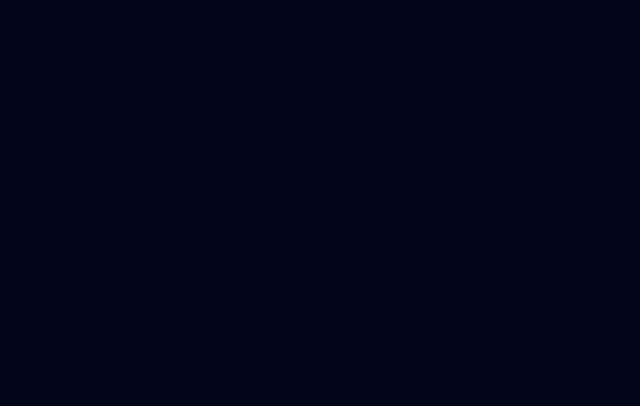
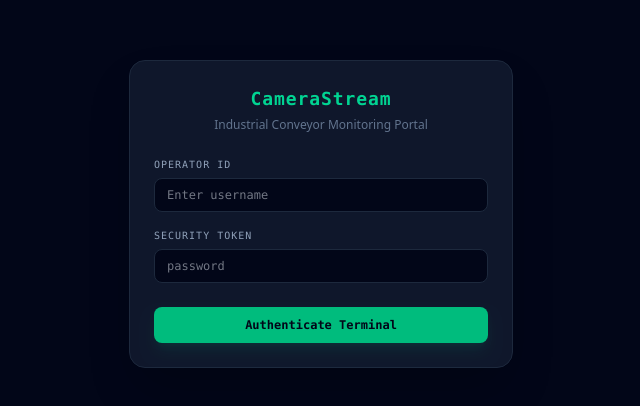
Before and after one commit to hyacintho-caelum/CameraStream-Frontend, a Next.js app: page /login in a window 1280 px wide. Shown: the part 186-592 px from the top of the page, without its empty margins (319-959 px from the left). Built offline with nearby package versions, Linux system fonts and the light colour scheme.

Commit message:
fixed login screen

```diff
--- a/app/login/page.tsx
+++ b/app/login/page.tsx
@@ -1,12 +1,19 @@
 'use client';
 
-import { useState } from 'react';
+import { useState, useEffect } from 'react';
 
 export default function LoginPage() {
   const [username, setUsername] = useState('');
   const [password, setPassword] = useState('');
   const [error, setError] = useState('');
   const [loading, setLoading] = useState(false);
+  const [isMounted, setIsMounted] = useState(false);
+
+  // 🚀 CRITICAL SCRIPT HYDRATION FIX:
+  // Forces the engine to wait until your laptop browser is 100% ready before painting layout containers!
+  useEffect(() => {
+    setIsMounted(true);
+  }, []);
 
   const handleLogin = async (e: React.FormEvent) => {
     e.preventDefault();
@@ -14,8 +21,9 @@ export default function LoginPage() {
     setLoading(true);
 
     try {
-      // DYNAMIC ROUTE FIX: Forces laptop to query the hosting PC network origin
-      const res = await fetch(`${window.location.origin}/api/auth`, {
+      const targetOrigin = typeof window !== 'undefined' ? window.location.origin : '';
+
+      const res = await fetch(`${targetOrigin}/api/auth`, {
         method: 'POST',
         headers: { 'Content-Type': 'application/json' },
         body: JSON.stringify({ username, password }),
@@ -24,7 +32,9 @@ export default function LoginPage() {
       const data = await res.json();
 
       if (res.ok && data.success) {
-        window.location.replace('/');
+        if (typeof window !== 'undefined') {
+          window.location.replace('/');
+        }
       } else {
         setError(data.message || 'Authentication rejected.');
       }
@@ -33,7 +43,18 @@ export default function LoginPage() {
     } finally {
       setLoading(false);
     }
+  };
 
+  // While the browser prepares the engine assets, show a clean, native loading text
+  if (!isMounted) {
+    return (
+      <div className="min-h-screen bg-slate-950 flex items-center justify-center font-mono text-xs text-slate-500">
+        INITIALIZING SECURITY GATEWAY MODULE...
+      </div>
+    );
+  }
+
+  return (
     <div className="min-h-screen bg-slate-950 flex items-center justify-center p-4 text-white font-sans">
       <div className="w-full max-w-sm bg-slate-900 border border-slate-800 rounded-2xl p-6 shadow-2xl backdrop-blur-sm">
         <div className="text-center mb-6">
@@ -43,7 +64,7 @@ export default function LoginPage() {
 
         <form onSubmit={handleLogin} className="space-y-4">
           <div>
-            <label className="block text-[10px] font-mono tracking-widest text-slate-400 uppercase mb-1.5">OperatorID</label>
+            <label className="block text-[10px] font-mono tracking-widest text-slate-400 uppercase mb-1.5">Operator ID</label>
             <input
               type="text"
               required
@@ -56,7 +77,7 @@ export default function LoginPage() {
           </div>
 
           <div>
-            <label className="block text-[10px] font-mono tracking-widest text-slate-400 uppercase mb-1.5">password</label>
+            <label className="block text-[10px] font-mono tracking-widest text-slate-400 uppercase mb-1.5">Security Token</label>
             <input
               type="password"
               required
@@ -64,7 +85,7 @@ export default function LoginPage() {
               value={password}
               onChange={(e) => setPassword(e.target.value)}
               className="w-full bg-slate-950 border border-slate-800 rounded-lg px-3 py-2 text-xs focus:outline-none focus:border-emerald-500/50 transition-all font-mono text-slate-200"
-              placeholder="••••••••"
+              placeholder="password"
             />
           </div>
 
@@ -84,5 +105,5 @@ export default function LoginPage() {
         </form>
       </div>
     </div>
-  }
+  );
 }
```
